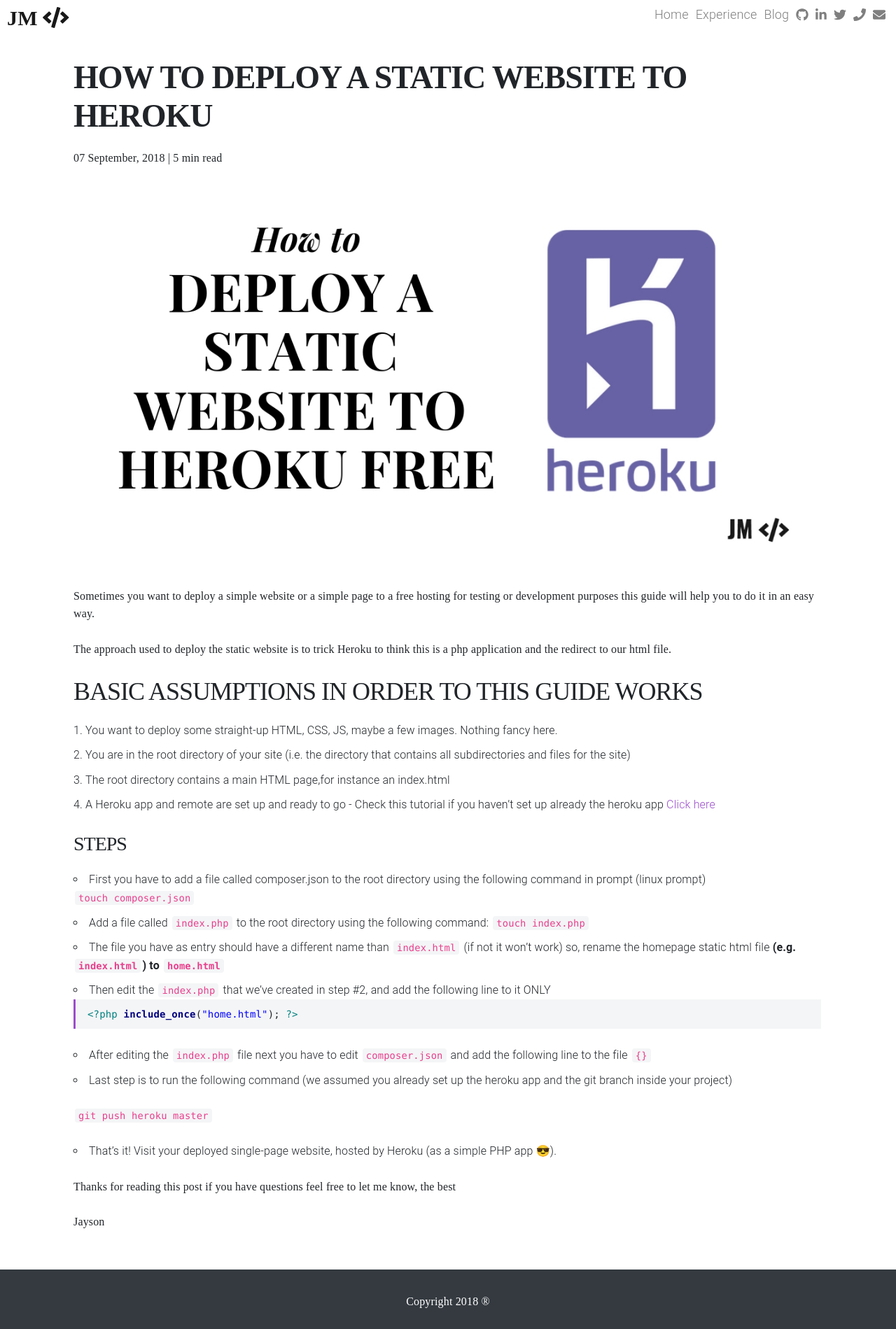
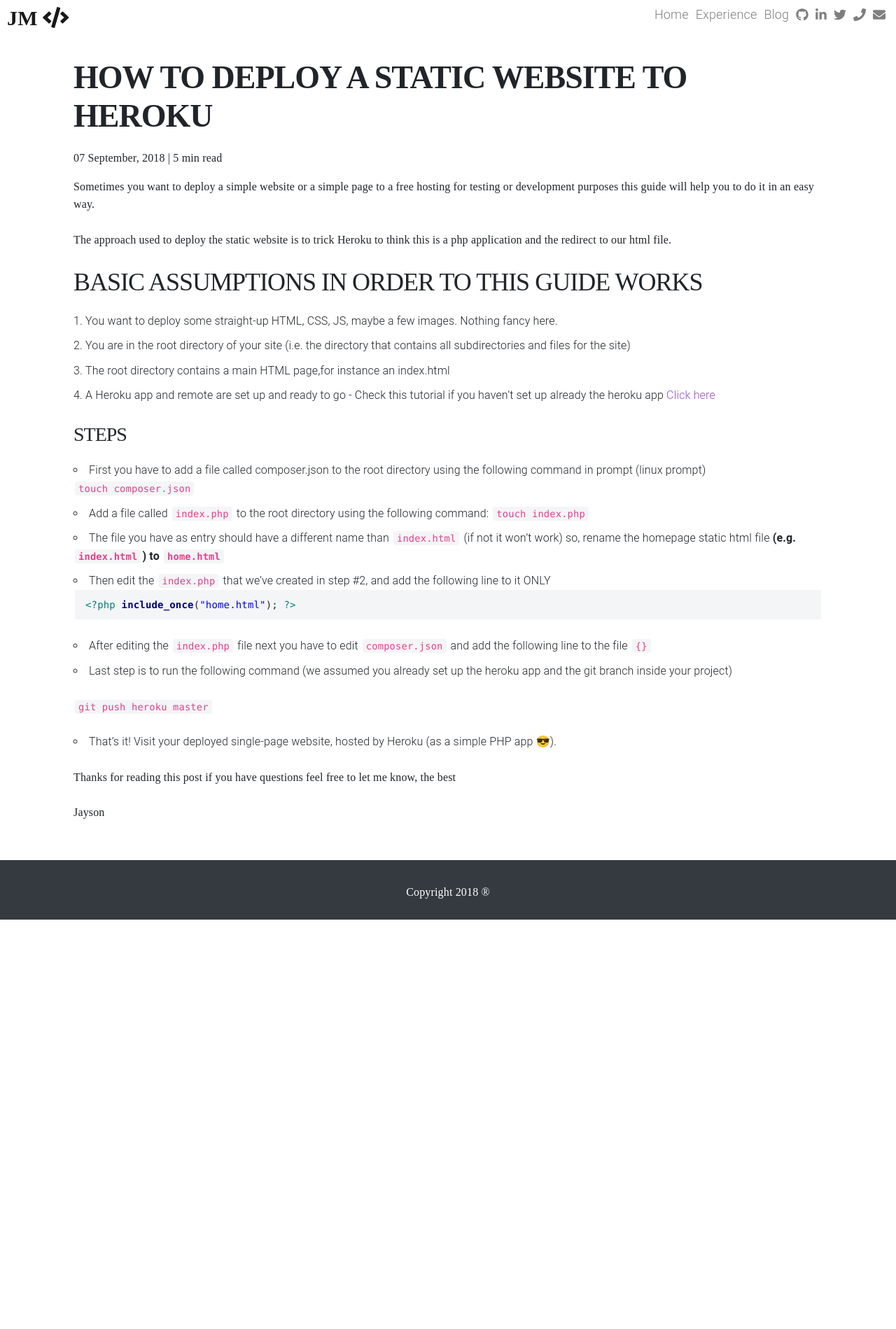
Before and after one commit to jmonterroso/jmonterroso.github.io, a Jekyll site: the page built from _posts/2018-09-07-how-to-deploy-a-static-website-to-heroku.md, in a window 1280 px wide. Shown: the whole page at 70% size. Built offline with Jekyll 4.4.1, drawn with Linux system fonts in a browser that asks for light colours; nearby versions of some CDN libraries; comment, search, counter and statistics services are not loaded; after the commit the page ends 1314 px from its top, so only the background shows below that.

```diff
--- a/_posts/2018-09-06-create-a-register-form-with-angular-6.markdown
+++ b/_posts/2018-09-06-create-a-register-form-with-angular-6.markdown
@@ -10,7 +10,6 @@ reading_time: 5 min
 comments: true
 slug: create-a-register-form-with-angular-6
 ---
-<img src="{{ page.image }}" alt="{{ page.title }}" class="img-fluid">
 
 In this post I share with you How to Create a Register Form with Angular 6 easy using bootstrap 4, it includes a simple validation but it helps you to understand how to validate forms with Angular
 
--- a/_posts/2018-09-07-how-to-deploy-a-static-website-to-heroku.md
+++ b/_posts/2018-09-07-how-to-deploy-a-static-website-to-heroku.md
@@ -10,8 +10,6 @@ reading_time: 5 min
 comments: true
 slug: how-to-deploy-a-static-website-to-heroku
 ---
-<img src="{{ page.image }}" alt="{{ page.title }}" class="img-fluid">
-
 Sometimes you want to deploy a simple website or a simple page to a free hosting for testing or development purposes this guide will help you to do it in an easy way.
 
 The approach used to deploy the static website is to trick Heroku to think this is a php application and the redirect to our html file.
--- a/_sass/_highlight.scss
+++ b/_sass/_highlight.scss
@@ -1,5 +1,8 @@
 .highlight .hll { background-color: #ffffcc }
 .highlight  { background: #ffffff; }
+.highlight pre{
+  border-left:none!important;
+}
 .highlight .c { color: #008800; font-style: italic } /* Comment */
 //.highlight .err { color: #a61717; background-color: #e3d2d2 } /* Error */
 .highlight .k { color: #000080; font-weight: bold } /* Keyword */
```
Also changed, not shown: _posts/2018-09-13-difference-between-tilde-and-caret-in-package-json.md (+0 -2 lines).
